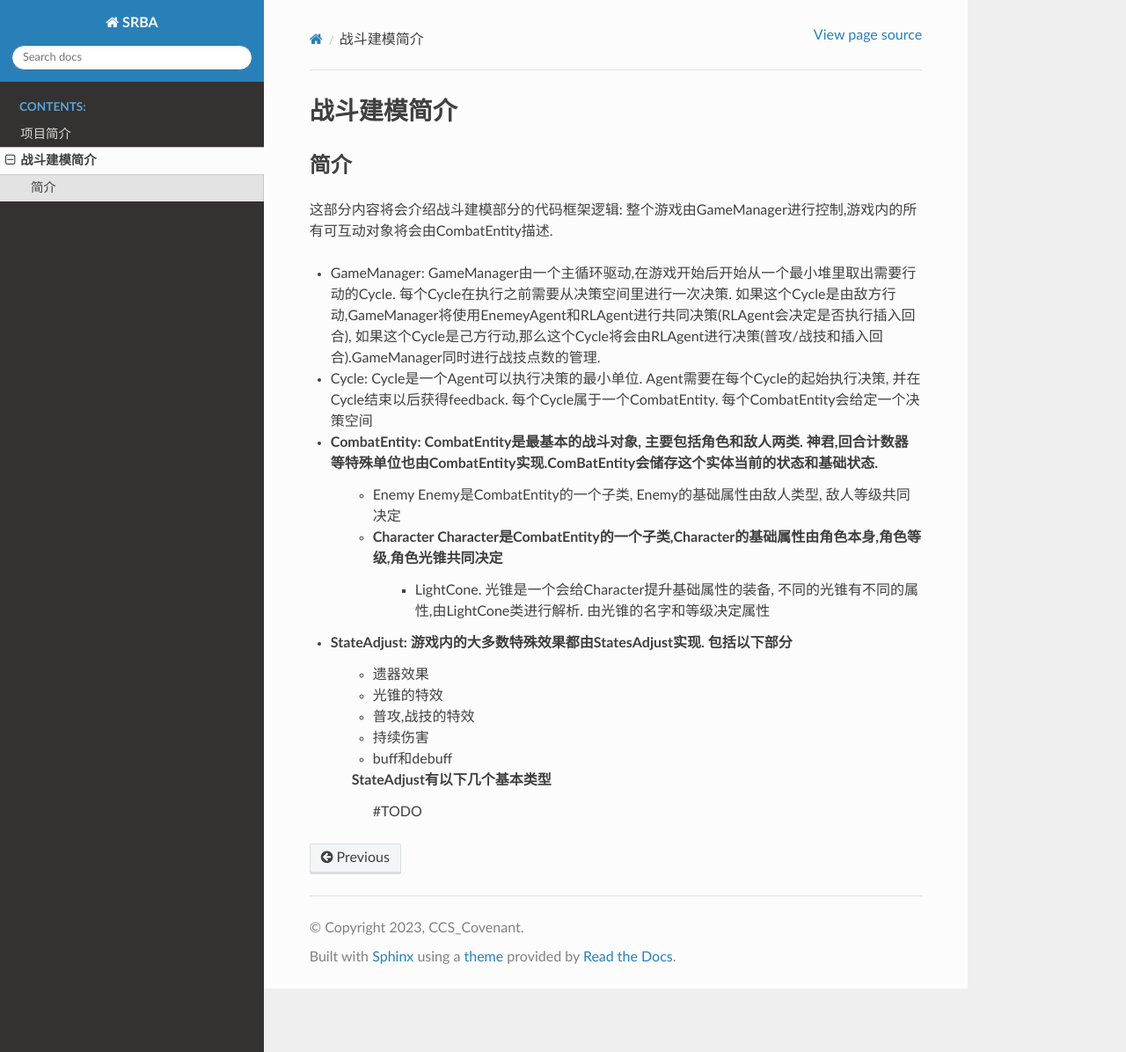
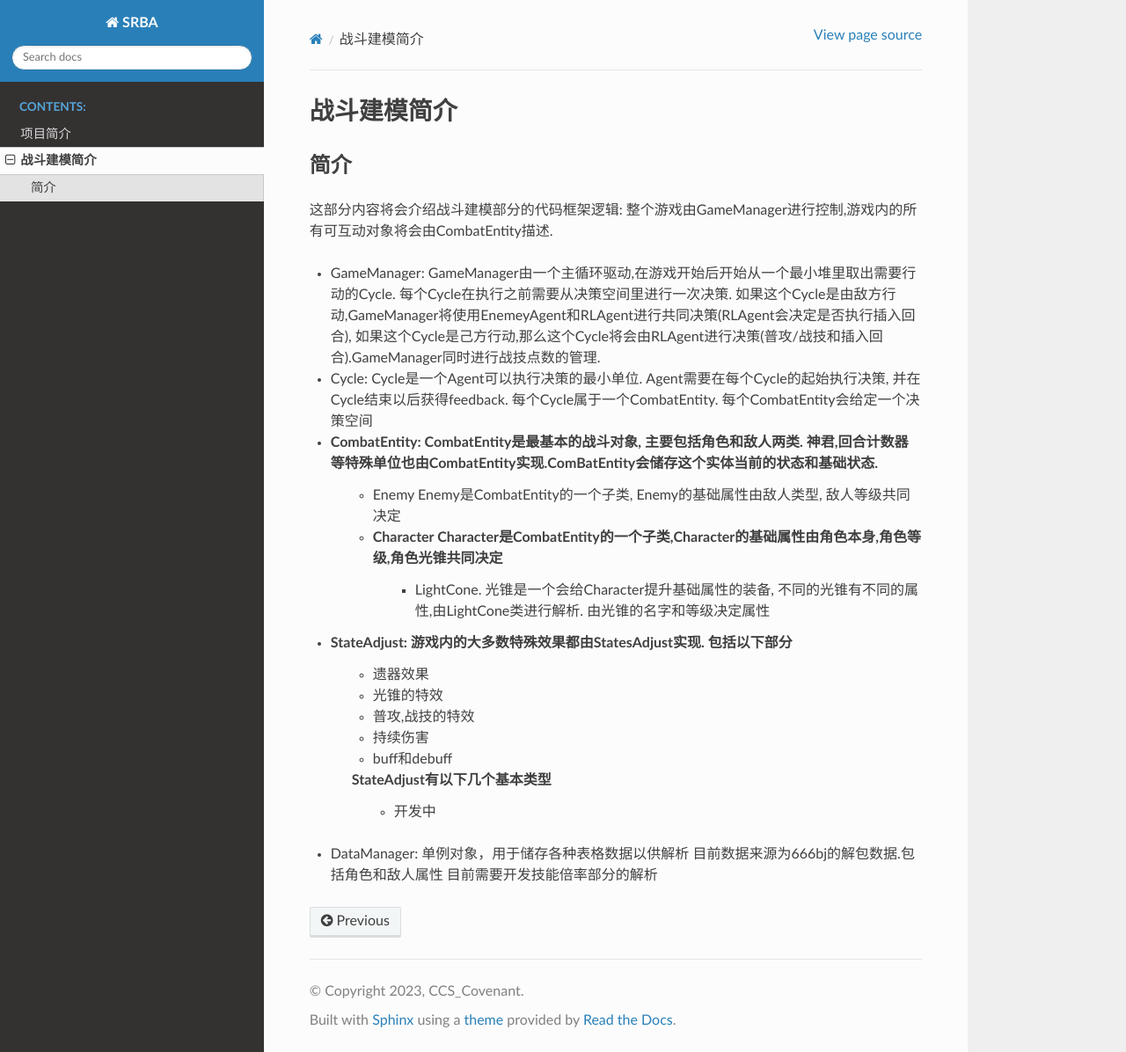
Before and after one commit to CCSCovenant/SRBA, a Sphinx documentation site: the page built from docs/source/ProjectOverview/GameModeling.rst, in a window 1280 px wide and 1196 px high. Shown: the whole window at 88% size. Built offline with Sphinx 7.4.7 and the Read the Docs theme 2.0.0, drawn with Linux system fonts in a browser that asks for light colours.

Commit message:
更新文档

```diff
--- a/docs/source/ProjectOverview/GameModeling.rst
+++ b/docs/source/ProjectOverview/GameModeling.rst
@@ -23,4 +23,6 @@
     - 持续伤害
     - buff和debuff
     StateAdjust有以下几个基本类型
-        #TODO
+        - 开发中
+
+- DataManager: 单例对象，用于储存各种表格数据以供解析 目前数据来源为666bj的解包数据.包括角色和敌人属性 目前需要开发技能倍率部分的解析
```
